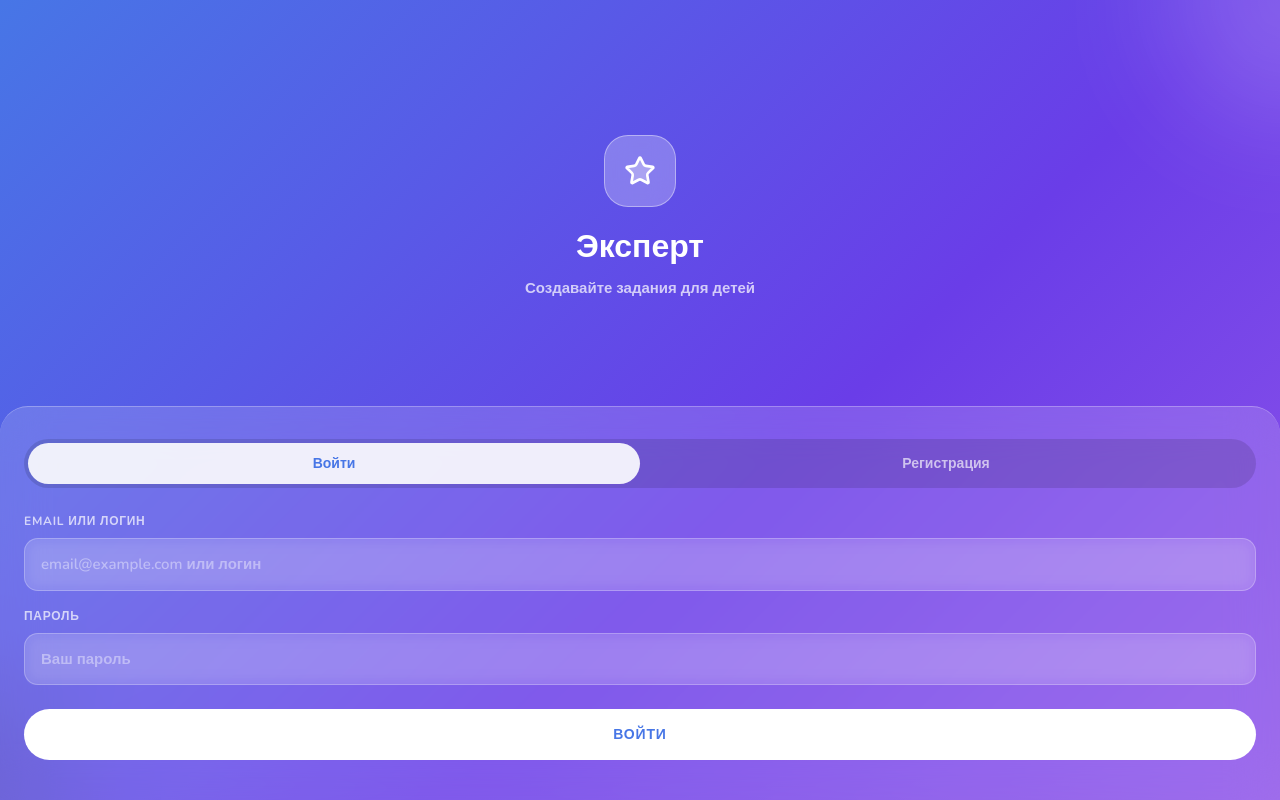
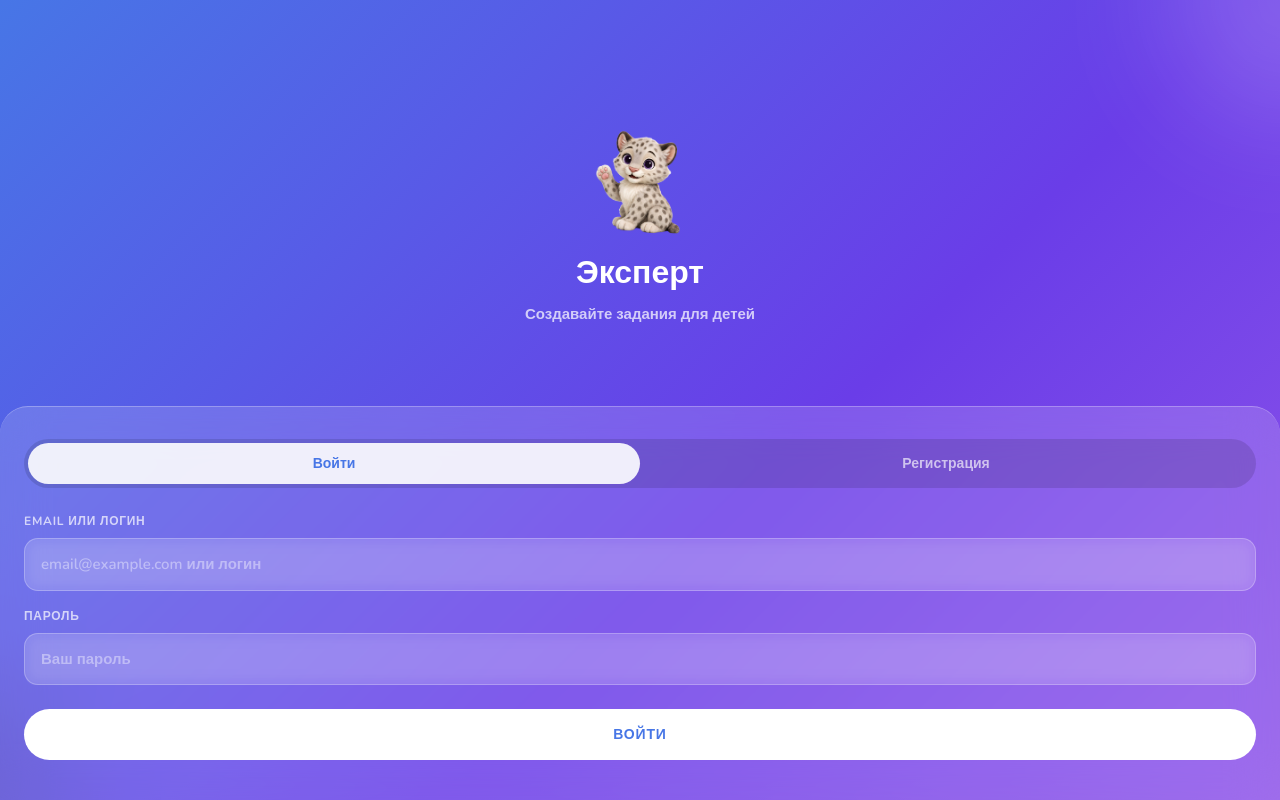
Before and after one commit to adamshels1/barsum, a Next.js app in the folder barsum-frontend/: page /auth/expert in a window 1280 px wide. Built offline with nearby package versions, Linux system fonts and the light colour scheme; no server answers.

Commit message:
feat: animate mascot with Lottie wave greeting
Replaces static mascot image on landing with a Lottie rock/bounce
animation that plays once on load. Reuses the mascot on auth pages
(child/parent/expert) as a static, larger icon in place of the
generic lucide icons.

```diff
--- a/barsum-frontend/package.json
+++ b/barsum-frontend/package.json
@@ -30,6 +30,7 @@
     "date-fns": "^3.6.0",
     "js-cookie": "^3.0.8",
     "jwt-decode": "^4.0.0",
+    "lottie-react": "^2.4.1",
     "lucide-react": "^0.562.0",
     "next": "^16.1.1",
     "next-themes": "^0.4.6",
--- a/barsum-frontend/src/app/auth/child/page.tsx
+++ b/barsum-frontend/src/app/auth/child/page.tsx
@@ -1,12 +1,12 @@
 "use client";
 
 import { zodResolver } from "@hookform/resolvers/zod";
-import { BookOpen } from "lucide-react";
 import { useRouter } from "next/navigation";
 import { useForm } from "react-hook-form";
 import { toast } from "sonner";
 import { z } from "zod";
 import { apiClient } from "@/lib/api/client";
+import { MascotWave } from "@/components/MascotWave";
 import { useAuthStore } from "@/stores/auth-store";
 
 const schema = z.object({
@@ -43,9 +43,7 @@ export default function ChildAuthPage() {
       <div style={{ position: "fixed", bottom: "-10%", left: "-10%", width: 200, height: 200, borderRadius: "50%", background: "rgba(0,0,0,0.12)", filter: "blur(50px)", pointerEvents: "none" }} />
 
       <div style={{ flex: 1, display: "flex", flexDirection: "column", alignItems: "center", justifyContent: "center", paddingTop: 60, paddingBottom: 32, position: "relative", zIndex: 1 }}>
-        <div style={{ width: 72, height: 72, borderRadius: 24, background: "rgba(255,255,255,0.2)", backdropFilter: "blur(12px)", WebkitBackdropFilter: "blur(12px)", border: "1px solid rgba(255,255,255,0.35)", display: "flex", alignItems: "center", justifyContent: "center", marginBottom: 16 }}>
-          <BookOpen size={32} color="#ffffff" strokeWidth={2} />
-        </div>
+        <MascotWave size={140} animate={false} />
         <h1 style={{ fontSize: 32, fontWeight: 900, color: "#ffffff", margin: 0 }}>Привет!</h1>
         <p style={{ color: "rgba(255,255,255,0.72)", fontSize: 15, fontWeight: 600, marginTop: 6 }}>
           Войди и начни читать 📚
--- a/barsum-frontend/src/app/auth/expert/page.tsx
+++ b/barsum-frontend/src/app/auth/expert/page.tsx
@@ -1,13 +1,13 @@
 "use client";
 
 import { zodResolver } from "@hookform/resolvers/zod";
-import { Star } from "lucide-react";
 import { useRouter } from "next/navigation";
 import { useState } from "react";
 import { useForm } from "react-hook-form";
 import { toast } from "sonner";
 import { z } from "zod";
 import { apiClient } from "@/lib/api/client";
+import { MascotWave } from "@/components/MascotWave";
 import { useAuthStore } from "@/stores/auth-store";
 
 const loginSchema = z.object({
@@ -70,9 +70,7 @@ export default function ExpertAuthPage() {
       <div style={{ position: "fixed", bottom: "-10%", left: "-10%", width: 200, height: 200, borderRadius: "50%", background: "rgba(0,0,0,0.1)", filter: "blur(50px)", pointerEvents: "none" }} />
 
       <div style={{ flex: 1, display: "flex", flexDirection: "column", alignItems: "center", justifyContent: "center", paddingTop: 60, paddingBottom: 32, position: "relative", zIndex: 1 }}>
-        <div style={{ width: 72, height: 72, borderRadius: 24, background: "rgba(255,255,255,0.25)", backdropFilter: "blur(12px)", WebkitBackdropFilter: "blur(12px)", border: "1px solid rgba(255,255,255,0.4)", display: "flex", alignItems: "center", justifyContent: "center", marginBottom: 16 }}>
-          <Star size={32} color="#ffffff" strokeWidth={2} fill="rgba(255,255,255,0.3)" />
-        </div>
+        <MascotWave size={140} animate={false} />
         <h1 style={{ fontSize: 32, fontWeight: 900, color: "#ffffff", margin: 0 }}>Эксперт</h1>
         <p style={{ color: "rgba(255,255,255,0.72)", fontSize: 15, fontWeight: 600, marginTop: 6 }}>
           Создавайте задания для детей
--- a/barsum-frontend/src/app/auth/parent/page.tsx
+++ b/barsum-frontend/src/app/auth/parent/page.tsx
@@ -1,13 +1,13 @@
 "use client";
 
 import { zodResolver } from "@hookform/resolvers/zod";
-import { Users } from "lucide-react";
 import { useRouter } from "next/navigation";
 import { useState } from "react";
 import { useForm } from "react-hook-form";
 import { toast } from "sonner";
 import { z } from "zod";
 import { apiClient } from "@/lib/api/client";
+import { MascotWave } from "@/components/MascotWave";
 import { useAuthStore } from "@/stores/auth-store";
 
 const loginSchema = z.object({
@@ -72,9 +72,7 @@ export default function ParentAuthPage() {
       <div style={{ position: "fixed", bottom: "-10%", left: "-10%", width: 220, height: 220, borderRadius: "50%", background: "rgba(0,0,0,0.15)", filter: "blur(60px)", pointerEvents: "none" }} />
 
       <div style={{ flex: 1, display: "flex", flexDirection: "column", alignItems: "center", justifyContent: "center", paddingTop: 60, paddingBottom: 32, position: "relative", zIndex: 1 }}>
-        <div style={{ width: 72, height: 72, borderRadius: 24, background: "rgba(255,255,255,0.2)", backdropFilter: "blur(12px)", WebkitBackdropFilter: "blur(12px)", border: "1px solid rgba(255,255,255,0.35)", display: "flex", alignItems: "center", justifyContent: "center", marginBottom: 16 }}>
-          <Users size={32} color="#ffffff" strokeWidth={2} />
-        </div>
+        <MascotWave size={140} animate={false} />
         <h1 style={{ fontSize: 32, fontWeight: 900, color: "#ffffff", margin: 0 }}>Родитель</h1>
         <p style={{ color: "rgba(255,255,255,0.68)", fontSize: 15, fontWeight: 600, marginTop: 6 }}>
           Мотивируй своего ребёнка
--- a/barsum-frontend/src/app/page.tsx
+++ b/barsum-frontend/src/app/page.tsx
@@ -2,6 +2,7 @@
 
 import { BookOpen, Star, Users } from "lucide-react";
 import { useRouter } from "next/navigation";
+import { MascotWave } from "@/components/MascotWave";
 
 const ROLES = [
   {
@@ -51,14 +52,7 @@ export default function LandingPage() {
 
       {/* Logo */}
       <div style={{ textAlign: "center", marginBottom: 52, position: "relative", zIndex: 1 }}>
-        {/* eslint-disable-next-line @next/next/no-img-element */}
-        <img
-          src="/mascot.png"
-          alt="Barsum"
-          width={200}
-          height={200}
-          style={{ objectFit: "contain", mixBlendMode: "screen", display: "block", margin: "0 auto" }}
-        />
+        <MascotWave size={200} />
         <h1 style={{ fontSize: 40, fontWeight: 900, color: "#ffffff", lineHeight: 1, letterSpacing: "0.04em", margin: 0 }}>
           BARSUM
         </h1>
--- /dev/null
+++ b/barsum-frontend/src/components/MascotWave.tsx
@@ -0,0 +1,26 @@
+"use client";
+
+import Lottie from "lottie-react";
+import mascotWaveAnimation from "../../public/lotties/mascot-wave.json";
+
+interface MascotWaveProps {
+  size?: number;
+  animate?: boolean;
+}
+
+export function MascotWave({ size = 200, animate = true }: MascotWaveProps) {
+  return (
+    <Lottie
+      animationData={mascotWaveAnimation}
+      loop={1}
+      autoplay={animate}
+      style={{
+        width: size,
+        height: size,
+        margin: "0 auto",
+        mixBlendMode: "screen",
+      }}
+      rendererSettings={{ preserveAspectRatio: "xMidYMid meet" }}
+    />
+  );
+}
```
Also changed, not shown: barsum-frontend/public/lotties/mascot-wave.json (added, +1 -0 lines), 1 other file (tests, documents, lock files or other folders).
